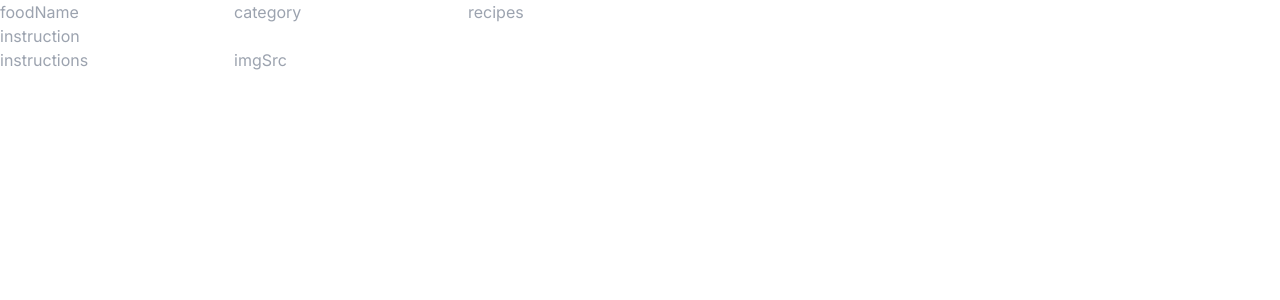
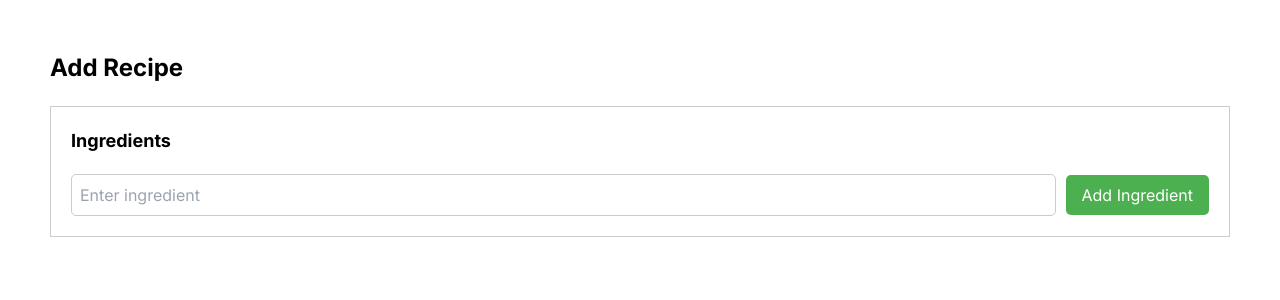
Before and after one commit to 2gooNo/Food-Recipe, a Next.js app in the folder Front-end/: page /AddRecipe in a window 1280 px wide. Shown: the top 300 px of the page. Built offline with nearby package versions, Linux system fonts and the light colour scheme; no server answers; sample sign-in values are in the browser's storage.

Commit message:
sodmandakh's AddRecipe page

```diff
--- /dev/null
+++ b/Front-end/src/app/AddRecipe/AddRecipe.css
@@ -0,0 +1,72 @@
+.add-recipe-container {
+    padding: 50px;
+  }
+
+  .add-recipe-title {
+    font-size: 24px;
+    font-weight: bold;
+    margin-bottom: 20px;
+  }
+
+  .ingredient-list {
+    border: 1px solid #ccc;
+    padding: 20px;
+  }
+
+  .ingredient-list-title {
+    font-size: 18px;
+    font-weight: bold;
+    margin-bottom: 10px;
+  }
+
+  .ingredients {
+    list-style: none;
+    padding: 0;
+  }
+
+  .ingredient {
+    display: flex;
+    align-items: center;
+    justify-content: space-between;
+    margin-bottom: 10px;
+  }
+
+  .remove-button {
+    background-color: #ff6347;
+    color: #fff;
+    border: none;
+    padding: 5px 10px;
+    border-radius: 5px;
+    cursor: pointer;
+  }
+
+  .remove-button:hover {
+    background-color: #ff3e20;
+  }
+
+  .add-ingredient {
+    display: flex;
+    align-items: center;
+    margin-top: 20px;
+  }
+
+  .ingredient-input {
+    flex: 1;
+    padding: 8px;
+    border: 1px solid #ccc;
+    border-radius: 5px;
+  }
+
+  .add-button {
+    background-color: #4caf50;
+    color: #fff;
+    border: none;
+    padding: 8px 16px;
+    border-radius: 5px;
+    cursor: pointer;
+    margin-left: 10px;
+  }
+
+  .add-button:hover {
+    background-color: #45a049;
+  }
--- a/Front-end/src/app/AddRecipe/page.js
+++ b/Front-end/src/app/AddRecipe/page.js
@@ -1,72 +1,58 @@
-"use client";
+"use client"
 
-import { useState, useEffect } from "react";
-import { Back_End_Url } from "../../../back-url";
-import { useRouter } from "next/navigation";
-import axios from "axios";
+import { useState } from "react";
+import "./AddRecipe.css"
 
-export default function addRecipe() {
-  const router = useRouter();
-  const [userData, setUserData] = useState();
-  const [food, setFood] = useState({});
+const AddRecipe = () => {
+  const [ingredients, setIngredients] = useState([]);
+  const [newIngredient, setNewIngredient] = useState("");
 
-  const fetchData = async () => {
-    const token = localStorage.getItem("token");
-    if (token == null) {
-      router.push("/LogInPage");
-    } else {
-      const data = await axios.get(`${Back_End_Url}/getUser`, {
-        headers: { token },
-      });
-      setUserData(data);
-      console.log("name", data?.data?.user?.userName);
+  const handleAddIngredient = () => {
+    if (newIngredient.trim() !== "") {
+      setIngredients([...ingredients, newIngredient]);
+      setNewIngredient("");
     }
   };
 
-  useEffect(() => {
-    fetchData();
-  }, []);
-
-  const addQuiz = async () => {
-    // addQuestion();
-
-    const { data } = await axios.post(`${Back_End_Url}/createFood`, {
-      foodCreator: data?.data?.user?.userName,
-      foodName: food.foodName,
-      category: food.category,
-
-      // recipes:userData?.data?.user?.userName,
-      // instructions:
-    });
-    router.push("/CustomQuizMenu");
+  const handleRemoveIngredient = (index) => {
+    const updatedIngredients = [...ingredients];
+    updatedIngredients.splice(index, 1);
+    setIngredients(updatedIngredients);
   };
 
   return (
-    <div>
-      <input
-        className="foodName"
-        placeholder="foodName"
-        onChange={(e) =>
-          setFood((prev) => ({ ...prev, foodName: e.target.value }))
-        }
-        value={food.foodName}
-      ></input>
-      <input
-        className="category"
-        placeholder="category"
-        onChange={(e) =>
-          setFood((prev) => ({ ...prev, category: e.target.value }))
-        }
-        value={food.category}
-      ></input>
-      <input className="recipes" placeholder="recipes"></input>
-      {[Array(2)].map(() => (
-        <div className="flex flex-row">
-          <input placeholder="instruction"></input>
+    <div className="add-recipe-container">
+      <h1 className="add-recipe-title">Add Recipe</h1>
+      <div className="ingredient-list">
+        <h2 className="ingredient-list-title">Ingredients</h2>
+        <ul className="ingredients">
+          {ingredients.map((ingredient, index) => (
+            <li key={index} className="ingredient">
+              <span>{ingredient}</span>
+              <button
+                onClick={() => handleRemoveIngredient(index)}
+                className="remove-button"
+              >
+                Remove
+              </button>
+            </li>
+          ))}
+        </ul>
+        <div className="add-ingredient">
+          <input
+            type="text"
+            value={newIngredient}
+            onChange={(e) => setNewIngredient(e.target.value)}
+            placeholder="Enter ingredient"
+            className="ingredient-input"
+          />
+          <button onClick={handleAddIngredient} className="add-button">
+            Add Ingredient
+          </button>
         </div>
-      ))}
-      <input className="instructions" placeholder="instructions"></input>
-      <input className="imgSrc" placeholder="imgSrc"></input>
+      </div>
     </div>
   );
-}
+};
+
+export default AddRecipe;
```
Also changed, not shown: Front-end/src/app/HomePage/page.js (line endings or trailing spaces), Front-end/src/app/RecipePage/page.js (line endings or trailing spaces).
